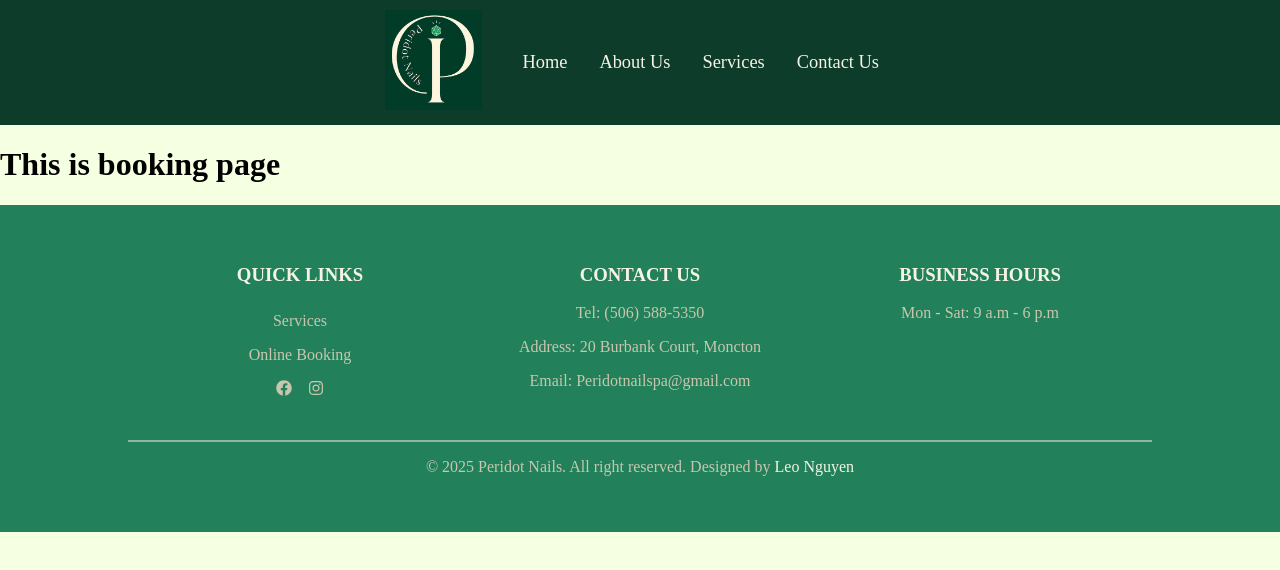
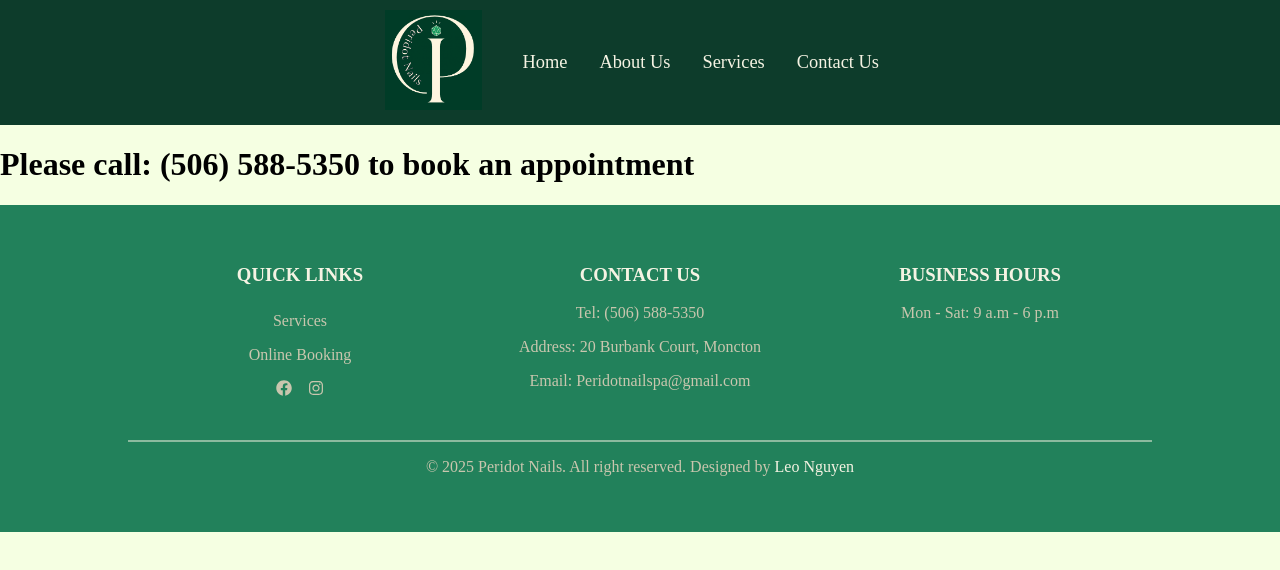
Before and after one commit to LeoNguyen0503/Peridot_Nail, a React (Vite) app in the folder peridot-project/: page /booking in a window 1280 px wide. Shown: the top 570 px of the page. Built offline with nearby package versions, Linux system fonts and the light colour scheme.

Commit message:
change booking site

```diff
--- a/peridot-project/src/pages/Booking.jsx
+++ b/peridot-project/src/pages/Booking.jsx
@@ -9,7 +9,7 @@ function Booking(){
     return (
         <div className="booking-container">
             {/* <img src="https://via.placeholder.com/300x200?text=Placeholder" alt="Placeholder" /> */}
-            <h1>This is booking page</h1>
+            <h1>Please call: (506) 588-5350 to book an appointment</h1>
         </div>
     )
 }
```
